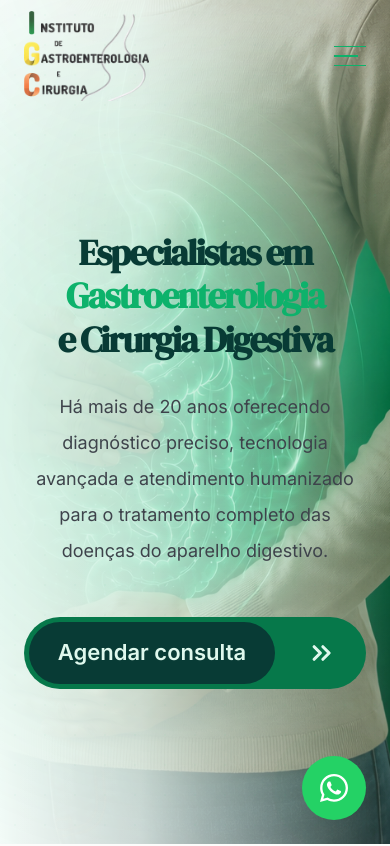
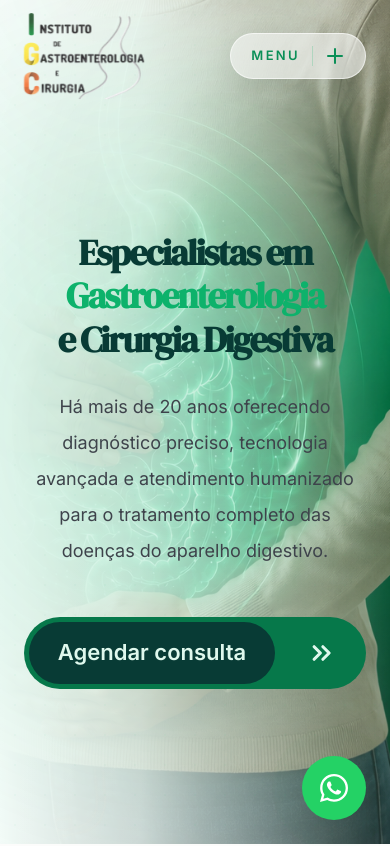
Before and after one commit to JeanCarlo10/instituto-gastroenterologia, a React (Vite) app: page / in a window 390 px wide. Shown: the top 846 px of the page. Built offline with nearby package versions, Linux system fonts and the light colour scheme.

Commit message:
Alteração do menu mobile

```diff
--- a/src/components/Header.tsx
+++ b/src/components/Header.tsx
@@ -3,7 +3,7 @@ import { X } from "lucide-react";
 import { Button } from "@/components/ui/button";
 import { useIsMobile } from "@/hooks/use-mobile";
 import logoImage from "@/assets/IGC_LOGO.avif";
-import { motion, AnimatePresence } from "framer-motion";
+import { motion, AnimatePresence, LayoutGroup } from "framer-motion";
 
 const navItems = [
   { label: "Início", id: "home" },
@@ -168,75 +168,200 @@ export default function Header() {
               alt="Logo clínica"
               loading="eager"
               decoding="async"
-              className="h-auto w-[125px]"
+              className="h-auto w-[120px]"
             />
           </a>
 
           {!isMobile && (
-            <nav className="flex items-center gap-12">
+            <LayoutGroup>
+              <nav className=" hidden lg:flex items-center gap-2 rounded-full bg-white/35 border border-white/30 backdrop-blur-xl p-2 ">
                 {navItems.map((item) => {
                   const active = activeSection === item.id;
-
                   return (
-                  <a
+                    <motion.a
                       key={item.id}
                       href={`#${item.id}`}
                       onClick={(e) => {
                         e.preventDefault();
                         scrollToSection(item.id);
                       }}
-                    className={`
-                      group
-                      relative
-                      text-sm
-                      font-medium
-                      tracking-[0.20em]
-                      uppercase
-                      transition-all
-                      duration-300
-                      hover:-translate-y-0.5
-                      ${
-                        active
-                          ? "text-(--gray-medium)"
-                          : "text-(--primary-dark)"
-                      }
-                    `}
+                      whileHover={{ scale: 1.05, y: -1 }}
+                      whileTap={{ scale: 0.98 }}
+                      transition={{ duration: 0.25 }}
+                      className=" relative px-6 py-3 cursor-pointer select-none "
+                    >
+                      {active && (
+                        <motion.div
+                          layoutId="activeNavigation"
+                          transition={{
+                            type: "spring",
+                            stiffness: 360,
+                            damping: 32,
+                          }}
+                          className=" absolute inset-0 overflow-hidden rounded-full bg-gradient-to-r from-[#0DB26B]/12 to-[#0DB26B]/20 border border-[#0DB26B]/30 shadow-[0_10px_35px_rgba(13,178,107,.12)] backdrop-blur-xl"
+                        />
+                      )}
+                      <motion.span
+                        animate={{
+                          color: active ? "#083B35" : "#34675D",
+                        }}
+                        transition={{ duration: 0.35 }}
+                        className=" relative z-10 text-[13px] font-medium uppercase tracking-[0.22em] "
                       >
                         {item.label}
-
-                    <span
-                      className={`
-                        absolute
-                        -bottom-2
-                        left-1/2
-                        h-px
-                        -translate-x-1/2
-                        bg-(--gray-medium)
-                        transition-all
-                        duration-500
-                        ease-[cubic-bezier(0.22,1,0.36,1)]
-                        ${active ? "w-full" : "w-0 group-hover:w-full"}
-                      `}
-                    />
-                  </a>
+                      </motion.span>
+                    </motion.a>
                   );
                 })}
               </nav>
+            </LayoutGroup>
           )}
 
-          {isMobile && (
+          {/* {isMobile && (
             <button
               onClick={() => setIsMobileMenuOpen((prev) => !prev)}
               aria-label="Abrir menu"
             >
               <div className="flex h-12 w-12 items-center justify-end">
                 <div className="flex flex-col gap-2 cursor-pointer">
-                  <motion.div className="h-[1.5px] w-8 bg-(--primary)" />
-                  <motion.div className="h-[1.5px] w-6 bg-(--primary)" />
-                  <motion.div className="h-[1.5px] w-8 bg-(--primary)" />
+                  <motion.div className="h-[1.5px] w-8 bg-[#0B8F57]" />
+                  <motion.div className="h-[1.5px] w-6 bg-[#0B8F57]" />
+                  <motion.div className="h-[1.5px] w-8 bg-[#0B8F57]" />
                 </div>
               </div>
             </button>
+          )} */}
+          {isMobile && (
+            <motion.button
+              aria-label={isMobileMenuOpen ? "Fechar menu" : "Abrir menu"}
+              onClick={() => setIsMobileMenuOpen((prev) => !prev)}
+              whileTap={{ scale: 0.96 }}
+              whileHover={{ scale: 1.02 }}
+              transition={{
+                duration: 0.3,
+                ease: [0.22, 1, 0.36, 1],
+              }}
+              className="
+      group
+
+      flex
+      items-center
+      gap-3
+
+      rounded-full
+
+      border
+      border-white/60
+
+      bg-white/55
+
+      px-5
+      py-3
+
+      backdrop-blur-2xl
+
+      shadow-[0_12px_35px_rgba(0,0,0,.08)]
+    "
+            >
+              {/* Texto */}
+
+              <motion.span
+                animate={{
+                  letterSpacing: isMobileMenuOpen ? "0.22em" : "0.18em",
+                }}
+                transition={{
+                  duration: 0.35,
+                }}
+                className="
+        text-[13px]
+
+        font-semibold
+
+        uppercase
+
+        text-[#0B8F57]
+      "
+              >
+                {isMobileMenuOpen ? "Fechar" : "Menu"}
+              </motion.span>
+
+              {/* Divisor */}
+
+              <span
+                className="
+        h-5
+        w-px
+
+        bg-[#0DB26B]/20
+      "
+              />
+
+              {/* Ícone */}
+
+              <motion.div
+                animate={{
+                  rotate: isMobileMenuOpen ? 180 : 0,
+                }}
+                transition={{
+                  duration: 0.4,
+                }}
+                className="
+        relative
+
+        flex
+
+        h-5
+        w-5
+
+        items-center
+        justify-center
+      "
+              >
+                <motion.div
+                  animate={
+                    isMobileMenuOpen
+                      ? {
+                          rotate: 45,
+                        }
+                      : {
+                          rotate: 0,
+                        }
+                  }
+                  className="
+          absolute
+
+          h-[2px]
+          w-4
+
+          rounded-full
+
+          bg-[#0B8F57]
+        "
+                />
+
+                <motion.div
+                  animate={
+                    isMobileMenuOpen
+                      ? {
+                          rotate: -45,
+                        }
+                      : {
+                          rotate: 90,
+                        }
+                  }
+                  className="
+          absolute
+
+          h-[2px]
+          w-4
+
+          rounded-full
+
+          bg-[#0B8F57]
+        "
+                />
+              </motion.div>
+            </motion.button>
           )}
         </motion.div>
       </div>
@@ -246,7 +371,7 @@ export default function Header() {
           <>
             {/* Overlay */}
             <motion.div
-              className="fixed inset-0 z-[999] bg-black/20 backdrop-blur-sm"
+              className="fixed inset-0 z-[999] bg-[#062A26]/30 backdrop-blur-md"
               initial={{ opacity: 0 }}
               animate={{ opacity: 1 }}
               exit={{ opacity: 0 }}
@@ -255,7 +380,7 @@ export default function Header() {
             />
 
             {/* Menu */}
-            <motion.nav
+            {/* <motion.nav
               aria-label="Menu móvel"
               className="fixed inset-0 z-[1000] flex h-dvh w-full flex-col bg-white px-8 pt-24 pb-8"
               initial={{
@@ -274,22 +399,108 @@ export default function Header() {
                 duration: 0.55,
                 ease: [0.22, 1, 0.36, 1],
               }}
+            > */}
+            <motion.nav
+
+              aria-label="Menu móvel"
+              initial={{
+                opacity: 0,
+                y: -40,
+                scale: 0.96,
+              }}
+              animate={{
+                opacity: 1,
+                y: 0,
+                scale: 1,
+              }}
+              exit={{
+                opacity: 0,
+                y: -40,
+                scale: 0.96,
+              }}
+              transition={{
+                duration: 0.45,
+                ease: [0.22, 1, 0.36, 1],
+              }}
+              className="
+    fixed
+
+    left-5
+    right-5
+    top-24
+    bottom-5
+
+    z-[1000]
+
+    overflow-hidden
+
+    rounded-[34px]
+
+    border
+    border-white/40
+
+    bg-white/75
+
+    backdrop-blur-3xl
+
+    shadow-[0_40px_90px_rgba(0,0,0,.12)]
+  "
             >
+
               {/* Botão fechar */}
-              <button
+              {/* <button
                 aria-label="Fechar menu"
                 onClick={() => setIsMobileMenuOpen(false)}
                 className="absolute top-6 right-6 cursor-pointer text-(--primary) transition-all duration-300 hover:rotate-90 hover:scale-110"
               >
                 <X size={28} />
-              </button>
+              </button> */}
+              <motion.button
+                whileHover={{
+                  rotate: 90,
+                  scale: 1.08,
+                }}
+                whileTap={{
+                  scale: 0.92,
+                }}
+                aria-label="Fechar menu"
+                onClick={() => setIsMobileMenuOpen(false)}
+                className="
+        absolute
+
+        right-6
+        top-6
+
+        flex
+
+        h-11
+        w-11
+
+        items-center
+        justify-center
+
+        rounded-full
+
+        bg-[#F4FAF8]
+
+        text-[#0B8F57]
+
+        shadow-sm
+    "
+              ></motion.button>
 
               {/* Navegação */}
               <motion.div
                 variants={containerVariants}
                 initial="hidden"
                 animate="show"
-                className="flex flex-1 flex-col justify-between"
+                className="flex
+h-full
+flex-col
+justify-between
+px-8
+pt-20
+pb-8"
               >
                 <div>
                   {navItems.map((item) => {
@@ -304,15 +515,45 @@ export default function Header() {
                           e.preventDefault();
                           scrollToSection(item.id);
                         }}
-                        className={`group flex items-center justify-between border-b border-(--primary-light) py-6 text-[2rem] font-light transition-all duration-300 ${
+                        className={`
+group
+
+flex
+
+items-center
+justify-between
+
+rounded-[22px]
+border
+
+border-transparent
+
+hover:border-[#DDF4EA]
+
+hover:shadow-[0_15px_35px_rgba(13,178,107,.08)]
+px-5
+py-5
+
+transition-all
+duration-300
+
+${
   active
-                            ? "text-(--primary)"
-                            : "text-(--foreground) hover:text-(--primary-dark)"
-                        }`}
+    ? "bg-[#F4FBF8] text-[#0B8F57]"
+    : "hover:bg-[#F8FCFA] text-(--foreground)"
+}
+`}
+                        // className={`group flex items-center justify-between border-b border-(--primary-light) py-6 text-[2rem] font-light transition-all duration-300 ${
+                        //   active
+                        //     ? "text-(--primary)"
+                        //     : "text-(--foreground) hover:text-(--primary-dark)"
+                        // }`}
                       >
+                        <div className="flex items-center gap-5">
                           <span className="transition-transform duration-300 group-hover:translate-x-3">
                             {item.label}
                           </span>
+                        </div>
                       </motion.a>
                     );
                   })}
@@ -322,7 +563,32 @@ export default function Header() {
                 <motion.div variants={itemVariants} className="pt-10">
                   <Button
                     asChild
-                    className="h-14 w-full cursor-pointer rounded-lg bg-(--primary) text-sm font-semibold uppercase tracking-[0.12em] text-white transition-all duration-300 hover:brightness-110 hover:shadow-[0_12px_30px_rgba(13,178,107,0.25)]"
+                    className="
+    h-[68px]
+
+    rounded-[22px]
+
+    bg-[#083B35]
+
+    text-white
+
+    text-base
+
+    font-semibold
+
+    shadow-[0_20px_45px_rgba(13,178,107,.18)]
+
+    transition-all
+    duration-500
+
+    hover:-translate-y-1
+
+    hover:bg-[#0B4C43]
+
+    hover:shadow-[0_30px_55px_rgba(13,178,107,.22)]
+
+"
+                    // className="h-14 w-full cursor-pointer rounded-lg bg-(--primary) text-sm font-semibold uppercase tracking-[0.12em] text-white transition-all duration-300 hover:brightness-110 hover:shadow-[0_12px_30px_rgba(13,178,107,0.25)]"
                   >
                     <a
                       href={WHATSAPP_LINK}
```
Lines whose indentation alone changed are shown as unchanged.
